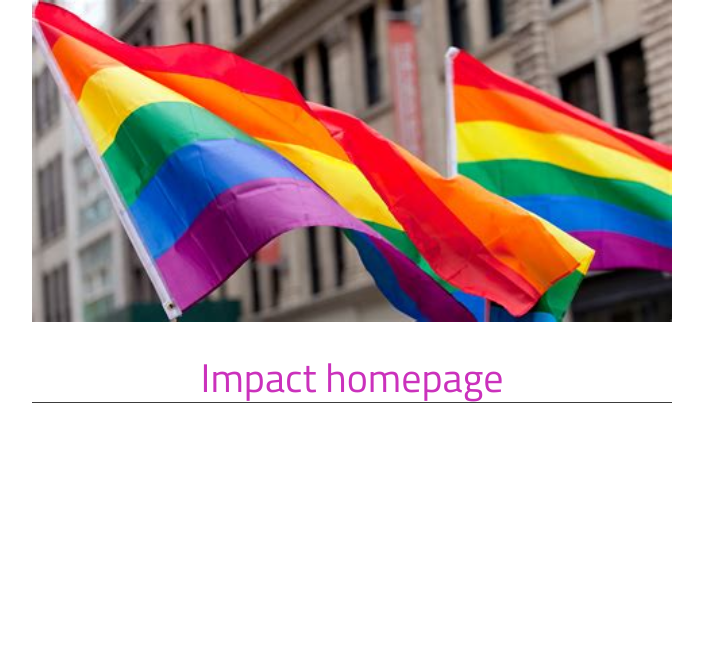
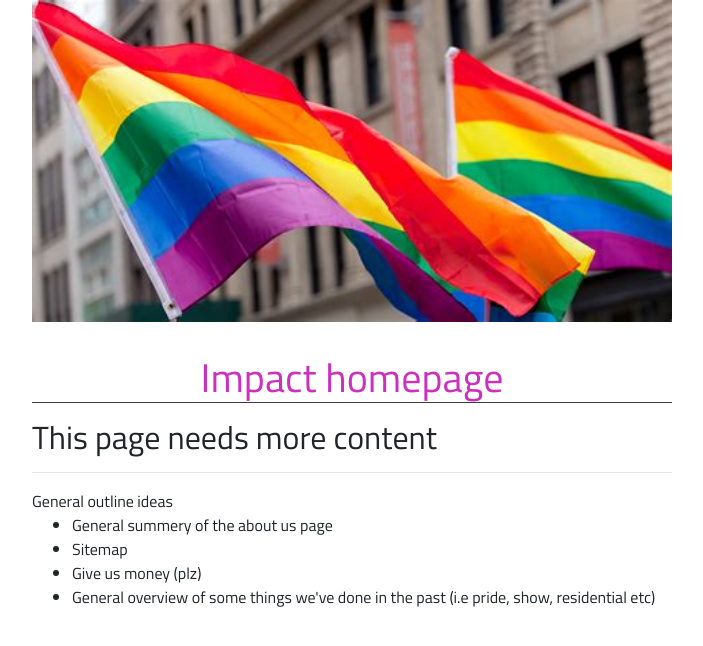
Before and after one commit to ImpactLGBTQ/Impact-Website, a Django app: template impact_website/templates/impact_website/homepage.html in a window 1280 px wide. Shown: the part 111-757 px from the top of the page, without its empty margins (288-991 px from the left). Run offline with Django 3.2, Linux system fonts and the light colour scheme; the template is opened without the code that fills it, so the values that code supplies are empty; style sheets or scripts are compiled from the project's sources; some libraries are stand-ins or nearby versions.

Commit message:
Added needed content outline to homepage.html

```diff
--- a/impact_website/templates/impact_website/homepage.html
+++ b/impact_website/templates/impact_website/homepage.html
@@ -7,4 +7,15 @@
     <div class="main_body">
         <h1 class="title_text">Impact homepage</h1>
     </div>
+    <div>
+        <h2>This page needs more content</h2>
+        <hr>
+        General outline ideas
+        <ul>
+            <li>General summery of the about us page</li>
+            <li>Sitemap</li>
+            <li>Give us money (plz)</li>
+            <li>General overview of some things we've done in the past (i.e pride, show, residential etc)</li>
+        </ul>
+    </div>
 {% endblock %}
```
